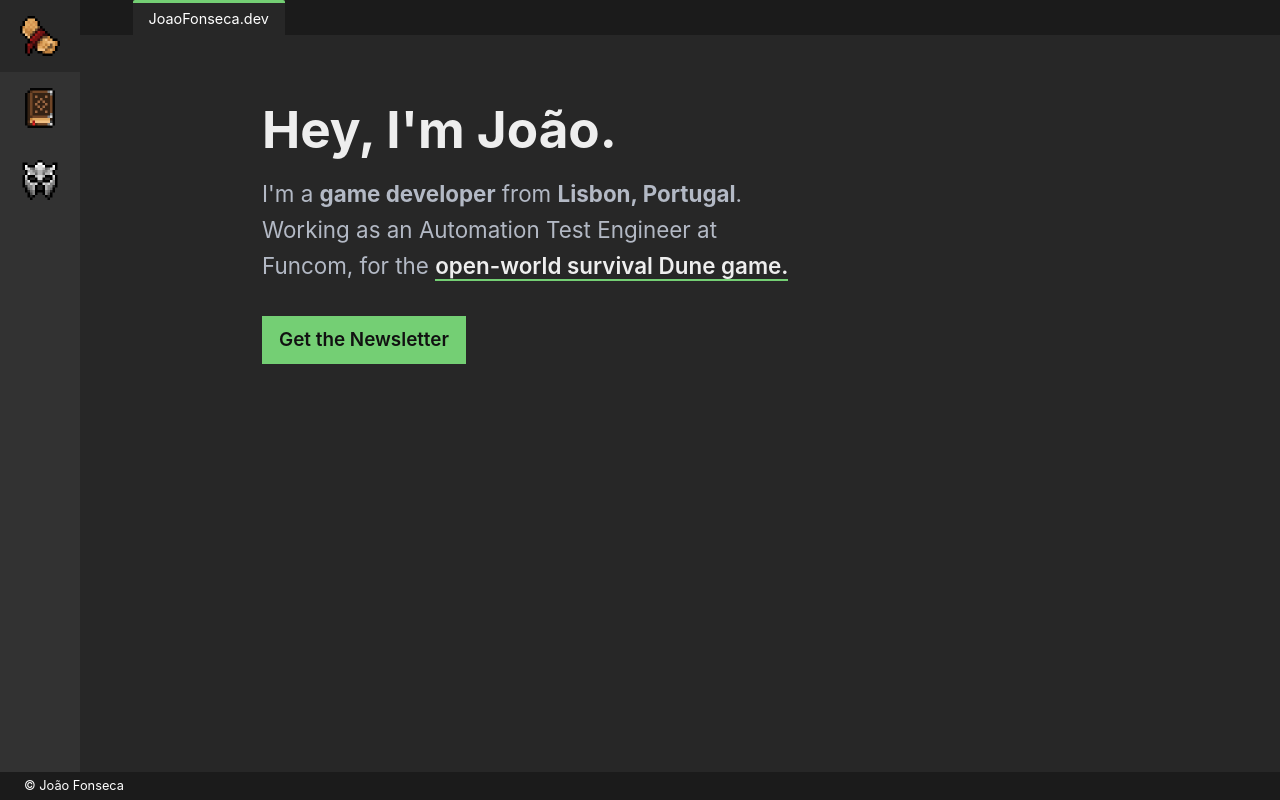
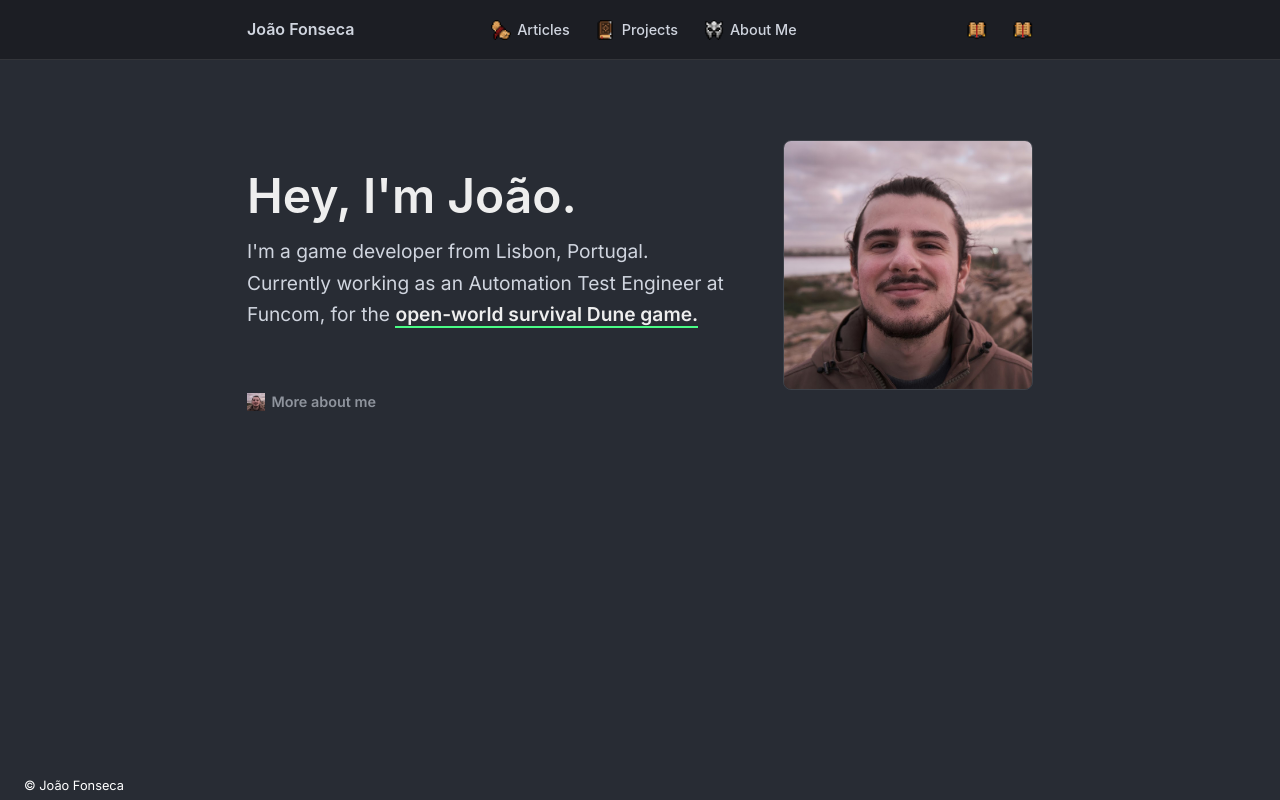
Before and after one commit to joaofonsecadev/joaofonsecadev, a Gatsby site: page / in a window 1280 px wide. Built offline with nearby package versions, Linux system fonts and the light colour scheme; Gatsby itself is replaced by a stand-in of ours.

Commit message:
New theme

```diff
--- a/gatsby-browser.js
+++ b/gatsby-browser.js
@@ -1,7 +1,6 @@
 import React from 'react';
 import Layout from './src/components/Layout';
 
-import './src/styles/layout.scss';
 import './src/styles/styles.scss';
 
 export function wrapPageElement({ element, props }) {
--- a/src/components/Layout.tsx
+++ b/src/components/Layout.tsx
@@ -1,13 +1,12 @@
 import React from 'react';
 import Navbar from './Navbar';
-import WebHeader from './WebHeader';
+// import WebHeader from './WebHeader';
 import Footer from './Footer';
 
 export default function Layout({ children }) {
   return (
     <>
       <Navbar />
-      <WebHeader />
       <main>{children}</main>
       <Footer />
     </>
--- a/src/components/Navbar.tsx
+++ b/src/components/Navbar.tsx
@@ -4,25 +4,48 @@ import { Link } from 'gatsby';
 import projectsIcon from '../assets/book.png';
 import articlesIcon from '../assets/scroll.png';
 import aboutIcon from '../assets/helmet.png';
+import bookIcon from '../assets/openBook.png';
 
-const menuItems = [
+const navMainItems = [
   { url: '/articles', icon: articlesIcon, label: 'Articles' },
   { url: '/projects', icon: projectsIcon, label: 'Projects' },
   { url: '/about', icon: aboutIcon, label: 'About Me' },
 ];
 
+const navSocialItems = [
+  { url: 'https://github.com/joaofonsecadev', icon: bookIcon, label: 'Github' },
+  { url: 'https://twitter.com/joaofonsecadev', icon: bookIcon, label: 'Twitter' },
+];
+
 export default function Navbar() {
   return (
-    <aside className="navbar">
-      <section>
-        <nav>
-          {menuItems.map((item) => (
-            <Link to={item.url} key={item.label} activeClassName="active">
-              <img src={item.icon} alt={item.label} />
-            </Link>
-          ))}
+    <header className="navigation">
+      <div className="navigation-inner">
+        <nav className="brand-section">
+          <Link to="/" className="brand">
+            <span>João Fonseca</span>
+          </Link>
         </nav>
-      </section>
-    </aside>
+        <div>
+          <nav>
+            {navMainItems.map((item) => (
+              <Link to={item.url} key={item.label} activeClassName="active">
+                <img src={item.icon} alt={item.label} />
+                <div className="tooltip">{item.label}</div>
+              </Link>
+            ))}
+          </nav>
+        </div>
+        <div className="toolbar-section">
+          <nav className="social-nav">
+            {navSocialItems.map((item) => (
+              <a href={item.url} target="_blank" rel="noreferrer" key={item.label}>
+                <img src={item.icon} alt={item.label} />
+              </a>
+            ))}
+          </nav>
+        </div>
+      </div>
+    </header>
   );
 }
--- /dev/null
+++ b/src/components/PostList.tsx
@@ -0,0 +1,3 @@
+import React, { useMemo } from 'react';
+
+export default function PostList(data = []) {}
--- a/src/global.d.ts
+++ b/src/global.d.ts
@@ -1 +1,2 @@
 declare module '*.png';
+declare module '*.jpg';
--- a/src/pages/articles.tsx
+++ b/src/pages/articles.tsx
@@ -16,9 +16,7 @@ export default function Articles() {
             </p>
           </div>
         </header>
-        <section>
-          <div className="container">Search widget</div>
-        </section>
+        <section>cenas</section>
       </article>
     </>
   );
--- a/src/pages/index.tsx
+++ b/src/pages/index.tsx
@@ -1,8 +1,9 @@
 import React from 'react';
-// import { Link } from 'gatsby';
+import { Link } from 'gatsby';
 import Helmet from 'react-helmet';
 import SEO from '../components/SEO';
 import SiteConfig from '../utils/config';
+import profilePicture from '../assets/pfp.jpg';
 
 export default function WebIndex() {
   return (
@@ -12,10 +13,12 @@ export default function WebIndex() {
       <article className="hero">
         <header>
           <div className="container">
+            <div className="flex-content">
+              <div>
                 <h1>Hey, I&apos;m João.</h1>
                 <p className="subtitle small">
-              I&apos;m a <strong>game developer</strong> from <strong>Lisbon, Portugal</strong>.
-              Working as an Automation Test Engineer at Funcom, for the{' '}
+                  I&apos;m a game developer from Lisbon, Portugal.
+                  Currently working as an Automation Test Engineer at Funcom, for the{' '}
                   <a
                     href="https://pr.funcom.com/Unannounced-Dune-survival-game"
                     target="_blank"
@@ -24,19 +27,17 @@ export default function WebIndex() {
                     open-world survival Dune game.
                   </a>
                 </p>
+              </div>
+              <img src={profilePicture} alt="Me" className="main-image" />
+            </div>
             <p className="hero-buttons">
-              <a href="https://joaofonseca.dev/" className="button">
-                Get the Newsletter
-              </a>
+              <Link to="/about" className="hero-button">
+                <img src={profilePicture} alt="Me" />
+                More about me
+              </Link>
             </p>
           </div>
         </header>
-        {/* <div className="container">
-          <h2 className="flex-header">
-            <span>Latest Articles</span>
-            <Link to="/articles">View All</Link>
-          </h2>
-        </div> */}
       </article>
     </>
   );
--- /dev/null
+++ b/src/styles/_themeMidnight.scss
@@ -0,0 +1,14 @@
+$background: #282c34;
+$backgroundTabs: #00000000;
+$backgroundNavbar: #1c1e24;
+
+$navHover: #272a33;
+
+$accent: #4afd86;
+
+$fontTextBright: #eeeeee;
+$fontTextDark: #8f949d;
+$fontText: #d0d5df;
+$fontTextBrightInvert: #111111;
+
+$borderLight: #ffffff1a;
--- a/src/styles/layout.scss
+++ /dev/null
@@ -1,149 +0,0 @@
-@import './_themeDark.scss';
-
-$navbarWidth: 80px;
-$footerHeight: 28px;
-$headerHeight: 35px;
-
-main {
-    margin-left: $navbarWidth;
-    margin-top: $headerHeight;
-}
-
-article {
-    margin-bottom: 3rem;
-
-    header {
-        text-align: center;
-    }
-
-    a {
-        font-weight: 600;
-        color: $fontTextBright;
-        border-top: 2px solid transparent;
-        border-bottom: 2px solid $accent;
-
-        &:hover {
-            font-weight: 600;
-            background: $accent;
-            color: $fontTextBrightInvert;
-            border-top: 2px solid $accent;
-            border-bottom: 2px solid $accent;
-        }
-    }
-
-    .description {
-        color: $fontTextDark;
-        font-size: 1.4rem;
-        margin-bottom: 0;
-    }
-}
-
-.hero {
-    header {
-        padding: 2rem 0 0;
-        text-align: left;
-    }
-}
-
-.container {
-    margin-left: auto;
-    margin-right: auto;
-    max-width: 900px;
-    padding: 2rem;
-}
-
-.navbar {
-    height: calc(100vh - $footerHeight);
-    min-width: $navbarWidth;
-    position: fixed;
-    top: 0;
-    left: 0;
-    background: $backgroundNavbar;
-    display: flex;
-
-    a {
-        align-items: center;
-        display: flex;
-        justify-content: center;
-        padding: 1rem;
-
-        &.active {
-            background: $navHover;
-            border-left: 3px solid $accent;
-            outline: none;
-        }
-
-        &:hover {
-            background: $navHover;
-        }
-    }
-
-    img {
-        height: auto;
-        max-width: 40px;
-    }
-
-    section {
-        display: flex;
-        flex-direction: column;
-        justify-content: space-between;
-        width: 100%;
-    }
-}
-
-.web-header {
-    display: flex;
-    justify-content: flex-start;
-    height: $headerHeight;
-    position: fixed;
-    top: 0;
-    left: $navbarWidth;
-    width: calc(100vw - $navbarWidth);
-    background: $backgroundTabs;
-
-    .header-name {
-        display: flex;
-        align-items: center;
-        background: $background;
-        color: white;
-        border-top: 3px solid $accent;
-        border-top-left-radius: 2px;
-        border-top-right-radius: 2px;
-        font-size: .9rem;
-        padding: 0 1rem;
-        position: relative;
-        top: 0;
-        left: $headerHeight * 1.5;
-    }
-}
-
-.footer {
-    height: $footerHeight;
-    width: 100%;
-    position: fixed;
-    bottom: 0;
-    left: 0;
-    width: 100%;
-    background: $backgroundTabs;
-
-    section {
-        align-items: stretch;
-        display: flex;
-        height: 100%;
-        justify-content: space-between;
-    }
-
-    nav {
-        display: flex;
-        gap: 0.25rem;
-        margin: 0 1rem;
-    }
-
-    span {
-        color: white;
-        align-items: center;
-        font-size: .8rem;
-        line-height: $footerHeight;
-        padding: 0 .5rem;
-    }
-}
--- a/src/styles/styles.scss
+++ b/src/styles/styles.scss
@@ -1,18 +1,50 @@
-@import './_themeDark.scss';
+// @import './_themeDark.scss';
+@import './_themeMidnight.scss';
 
+@import url('https://fonts.googleapis.com/css2?family=Inter:wght@400;600&family=Roboto+Mono&display=swap');
+
+$fontFamily: "Inter",-apple-system,BlinkMacSystemFont,"Helvetica Neue","Roboto",Roboto,Arial,"Noto Sans",sans-serif,"Apple Color Emoji","Segoe UI","Segoe UI Emoji","Segoe UI Symbol","Noto Color Emoji";
 $fontHeading: -apple-system,BlinkMacSystemFont,"Helvetica Neue","Roboto",Roboto,Arial,"Noto Sans",sans-serif,"Apple Color Emoji","Segoe UI","Segoe UI Emoji","Segoe UI Symbol","Noto Color Emoji";
-$fontMain: -apple-system,BlinkMacSystemFont,"Inter","Helvetica Neue","Roboto",Roboto,Arial,"Noto Sans",sans-serif,"Apple Color Emoji","Segoe UI","Segoe UI Emoji","Segoe UI Symbol","Noto Color Emoji";
-$fontCode: Menlo,"DM Mono","Roboto Mono",Courier New,monospace;
+$fontPost: -apple-system,BlinkMacSystemFont,"Helvetica Neue","Roboto",Roboto,Arial,"Noto Sans",sans-serif,"Apple Color Emoji","Segoe UI","Segoe UI Emoji","Segoe UI Symbol","Noto Color Emoji";
+$fontCode: Menlo,"Roboto Mono",Courier New,monospace;
+
+$pageWidth: 850px;
+$navbarWidth: 80px;
+$navbarHeight: 60px;
+$footerHeight: 28px;
+$headerHeight: 35px;
 
 * {
     box-sizing: border-box;
 }
 
 body {
-    font-family: $fontMain;
+    -webkit-font-smoothing: antialiased;
+    font-family: $fontFamily;
     background-color: $background;
     color: $fontText;
-    line-height: 1.6;
+    font-size: 1rem;
+    line-height: 1.65;
+}
+
+main {
+    background: $background;
+    margin-top: $navbarHeight;
+    min-height: calc(100vh - 215px);
+}
+
+h1 {
+    color: $accent;
+    font-family: $fontHeading;
+    line-height: 1.2;
+    margin: 0 0 1.5rem;
+    scroll-margin-top: 60px;
+}
+
+blockquote, ol, p, table, ul {
+    color: $fontText;
+    font-size: 1.1rem;
+    margin: 0 0 2rem;
 }
 
 a {
@@ -31,58 +63,231 @@ a {
     }
 }
 
-p {
-    font-size: 1.18rem;
-    margin: 0 0 2rem;
-}
+article {
+    padding-bottom: 3rem;
 
-h1 {
-    color: $accent;
-    font-family: $fontHeading;
-    line-height: 1.2;
-    margin: 0 0 1.5rem;
-    scroll-margin-top: 60px;
+    h1 {
+        color: $fontTextBright;
+        font-size: 2.6rem;
+        font-weight: 600;
+        margin-bottom: 0.75rem;
+    }
+
+    header {
+        padding-top: 2rem;
+        text-align: center;
+    }
+
+    a {
+        font-weight: 600;
+        color: $fontTextBright;
+        border-top: 2px solid transparent;
+        border-bottom: 2px solid $accent;
+
+        &:hover {
+            font-weight: 600;
+            background: $accent;
+            color: $fontTextBrightInvert;
+            border-top: 2px solid $accent;
+            border-bottom: 2px solid $accent;
+        }
+    }
+
+    img {
+        display: block;
+        max-width: 100%;
+    }
+
+    .description {
+        color: $fontTextDark;
+        font-size: 1.4rem;
+        margin-bottom: 0;
+    }
 }
 
 strong {
     font-weight: bold;
 }
 
-article {
-    h1 {
-        color: $fontTextBright;
-        font-size: 2.5rem;
-        font-weight: 700;
-        margin-bottom: 0.75rem;
+.flex-content {
+    display: flex;
+    justify-content: space-between;
+    gap: 1.5rem;
+}
+
+.navigation {
+    background: $backgroundNavbar;
+    border-bottom: 1px solid $borderLight;
+    height: $navbarHeight;
+    left: 0;
+    position: fixed;
+    top: 0;
+    width: 100%;
+    z-index: 9;
+
+    nav {
+        align-items: center;
+        display: flex;
+        justify-content: center;
+        gap: 0.6rem;
+        height: 100%;
+
+        a {
+            align-items: center;
+            display: flex;
+            justify-content: center;
+            border-radius: 8px;
+            color: $fontText;
+            font-size: .9rem;
+            font-weight: 500;
+            gap: 0.4rem;
+            line-height: 1.1;
+            padding: 0.5rem;
+
+            &:hover {
+                background: $navHover;
+                color: $fontTextBright;
+            }
+
+            &.brand {
+                font-size: 1rem;
+                font-weight: 600;
+
+                span {
+                    white-space: nowrap;
+                }
+            }
+        }
+
+        img {
+            max-height: 20px;
+            max-width: 25px;
+        }
     }
 }
 
+.navigation-inner {
+    display: flex;
+    font-family: $fontPost;
+    height: 100%;
+    margin: 0 auto;
+    max-width: $pageWidth;
+    padding: 0.5rem 1.5rem;
+    align-items: center;
+    justify-content: space-between;
+}
+
+.toolbar-section {
+    align-items: center;
+    display: flex;
+    flex: 0 0 116px;
+    justify-content: flex-end;
+}
+
+.container {
+    margin-left: auto;
+    margin-right: auto;
+    max-width: $pageWidth;
+    padding: 2rem;
+
+    .small {
+        max-width: 550px;
+    }
+}
+
+.small {
+    max-width: 550px;
+}
+
 .hero {
+    padding: 1rem 0;
+
+    header {
+        padding: 2rem 0 0;
+        text-align: left;
+    }
+
     h1 {
-        color: $fontTextBright;
-        font-size: 3.2rem;
-        margin-bottom: 1rem;
+        font-size: 3rem;
+        margin-bottom: 0.75rem;
     }
 
     p {
         &.subtitle {
-            color: $fontText;
-            font-size: 1.4rem;
+            font-size: 1.2rem;
         }
     }
 
     .hero-buttons {
+        display: flex;
+        gap: 1.5rem;
+    }
+
+    .flex-content {
         align-items: center;
-        display: flex;
-        gap: 1rem;
     }
 }
 
-.container {
-    &.small {
+.hero-buttons {
+    a {
+        &.hero-button {
+            align-items: center;
+            border: none;
+            color: $fontTextDark;
+            display: flex;
+            font-size: 0.9rem;
+            gap: 0.4rem;
+            justify-content: space-between;
 
-    }
-    .small {
-        max-width: 550px;
+            &:hover {
+                background: #00000000;
+                border: none;
+                color: $fontText;
+            }
+
+            img {
+                display: block;
+                max-height: 18px;
+            }
+        }
     }
 }
+
+.main-image {
+    border: 1px solid $borderLight;
+    border-radius: 8px;
+    height: auto;
+    margin-left: 2rem;
+    width: 250px;
+}
+
+.footer {
+    height: $footerHeight;
+    width: 100%;
+    position: fixed;
+    bottom: 0;
+    left: 0;
+    width: 100%;
+    background: $backgroundTabs;
+
+    section {
+        align-items: stretch;
+        display: flex;
+        height: 100%;
+        justify-content: space-between;
+    }
+
+    nav {
+        display: flex;
+        gap: 0.25rem;
+        margin: 0 1rem;
+    }
+
+    span {
+        color: white;
+        align-items: center;
+        font-size: .8rem;
+        line-height: $footerHeight;
+        padding: 0 .5rem;
+    }
+}
```
Also changed, not shown: src/assets/pfp.jpg (added), src/styles/_themeMatrix.scss (renamed from src/styles/_themeDark.scss). Lines whose indentation alone changed are shown as unchanged.
